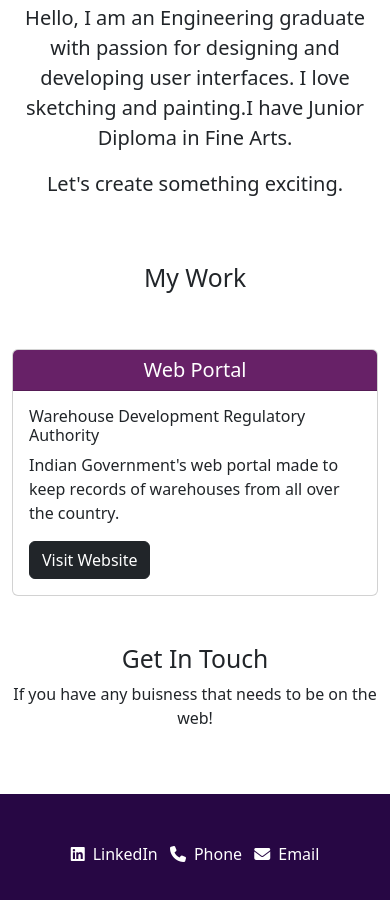
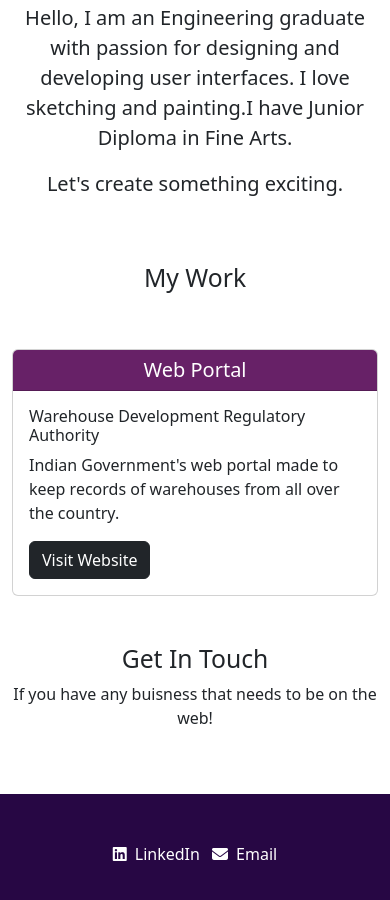
Before and after one commit to swati3344/mywebsite, a plain HTML site: page index.html in a window 390 px wide. Shown: the part 315-1215 px from the top of the page. Drawn offline with nearby package versions, Linux system fonts and the light colour scheme.

Commit message:
Update index.html
removed phone icon

```diff
--- a/index.html
+++ b/index.html
@@ -16,14 +16,6 @@
   <body>
     <section class="intro-bg">
         <img class="img-fluid" alt="photo" src=".\images\header-bg.png">
-        <!-- <div class="container-fluid">
-            <div class="row">
-                <div class="col-sm-12 myintro ">
-
-                        <h1 class="courgette-regular text-white">Hi! I'm Swati, a Web Developer.</h1>
-                </div>
-            </div>
-        </div> -->
     </section>
     <section class="intro-detail">
         <div class="container mt-5">
@@ -77,19 +69,10 @@
     <section class="footer">
         <div class="container-fluid text-white footer-bg mt-5">
             <div class="row">
-                <!-- <div class="col-sm-4 text-center pt-5">
-                    <a href="" class="text-decoration-none text-white"><span><i class="fa-brands fa-linkedin me-2"></i></span>LinkedIn</a>
-                </div>
-                <div class="col-sm-4 text-center pt-5">
-                    <a href="" class="text-decoration-none text-white"><span><i class="fa-solid fa-phone me-2"></i></span>Phone</a>
-                </div>
-                <div class="col-sm-4 text-center pt-5">
-                    <p class="text-white"><span><i class="fa-solid fa-envelope me-2"></i></span>Email</p>
-                </div> -->
                 <div class="col-sm-12 mt-5 mb-5 d-flex justify-content-center align-item-center">
                     <ul class="list-inline">
                         <li class="list-inline-item"><span><i class="fa-brands fa-linkedin me-2"></i></span>LinkedIn</li>
-                        <li class="list-inline-item"><span><i class="fa-solid fa-phone me-2"></i></span>Phone</li>
+<!--                         <li class="list-inline-item"><span><i class="fa-solid fa-phone me-2"></i></span>Phone</li> -->
                         <li class="list-inline-item"><span><i class="fa-solid fa-envelope me-2"></i></span>Email</li>
                     </ul>
                 </div>
```
